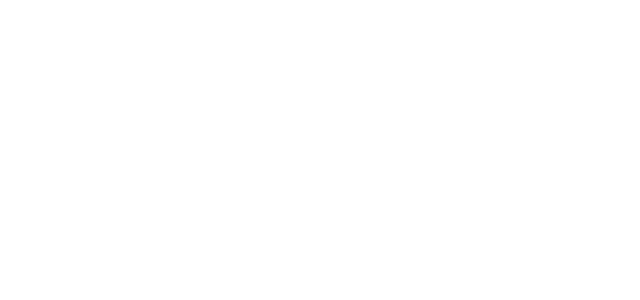
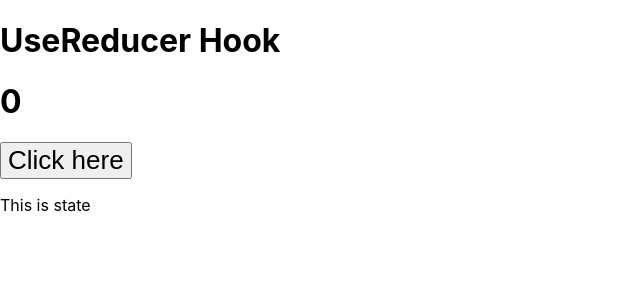
Before and after one commit to neetugond/javascript-core, a React (Vite) app in the folder hook/all-hooks/: page /useReducer in a window 1280 px wide. Before the commit this address had no page. Shown: the top 300 px of the page, without its empty margins (0-640 px from the left). Built offline with nearby package versions, Linux system fonts and the light colour scheme.

Commit message:
useReducer hook

```diff
--- a/hook/all-hooks/src/App.jsx
+++ b/hook/all-hooks/src/App.jsx
@@ -2,6 +2,7 @@
 import { Routes, Route } from 'react-router-dom'
 import UseStateHook from './components/UseStateHook'
 import UseStateHook2 from './components/UseStateHook2'
+import UseReducerHook from './components/UseReducerHook'
 
 function App() {
 
@@ -9,6 +10,7 @@
     <Routes>
       <Route path='/' element={<UseStateHook></UseStateHook>}></Route>
       <Route path='/useState' element={<UseStateHook2 />}></Route>
+      <Route path='/useReducer' element={<UseReducerHook></UseReducerHook>}></Route>
     </Routes>
   )
 }
--- /dev/null
+++ b/hook/all-hooks/src/components/UseReducerHook.jsx
@@ -0,0 +1,31 @@
+import React, { useReducer } from 'react'
+
+const reducer = (state, action) => {
+  switch (action.type) {
+    case "INCREMENT":
+      return { count: state.count + 1, showText: state.showText }
+    case "toggleShowText":
+      return { count: state.count, showText: !state.showText }
+    default:
+      return state;
+  }
+}
+
+const UseReducerHook = () => {
+  const [state, dispatch] = useReducer(reducer,{count: 0,showText: true})
+  // const [count, setCount] = useState(0);
+  // const [showText, setShowText] = useState(true);
+  return (
+    <div>
+      <h1>UseReducer Hook</h1>
+      <h1>{state.count}</h1>
+      <button onClick={() => {
+        dispatch({ type: "INCREMENT" })
+        dispatch({type: "toggleShowText"})
+      }}>Click here</button>
+      {state.showText && <p>This is state</p>}
+    </div>
+  )
+}
+
+export default UseReducerHook
--- a/hook/all-hooks/src/components/UseStateHook2.jsx
+++ b/hook/all-hooks/src/components/UseStateHook2.jsx
@@ -11,7 +11,7 @@
       <div>
           <h1>useState hook input example</h1>
           <input type="text" onChange={inputText} />
-          {/* <button onClick={inputText}>submit</button> */}
+          {/* <button onClick={}>submit</button> */}
           <h3>{ inputValue}</h3>
       </div>
 
```
Also changed, not shown: hook/all-hooks/src/components/UseEffectHook.jsx (added).
